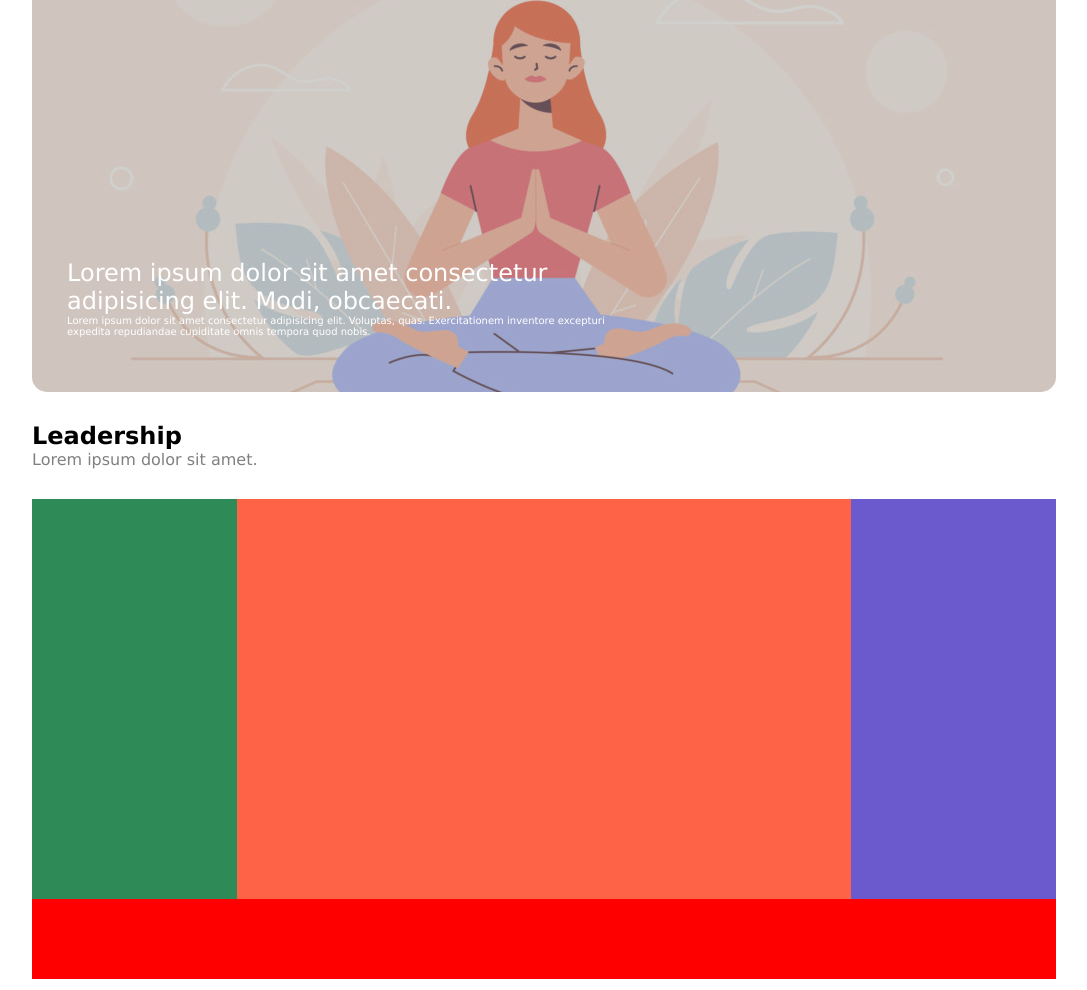
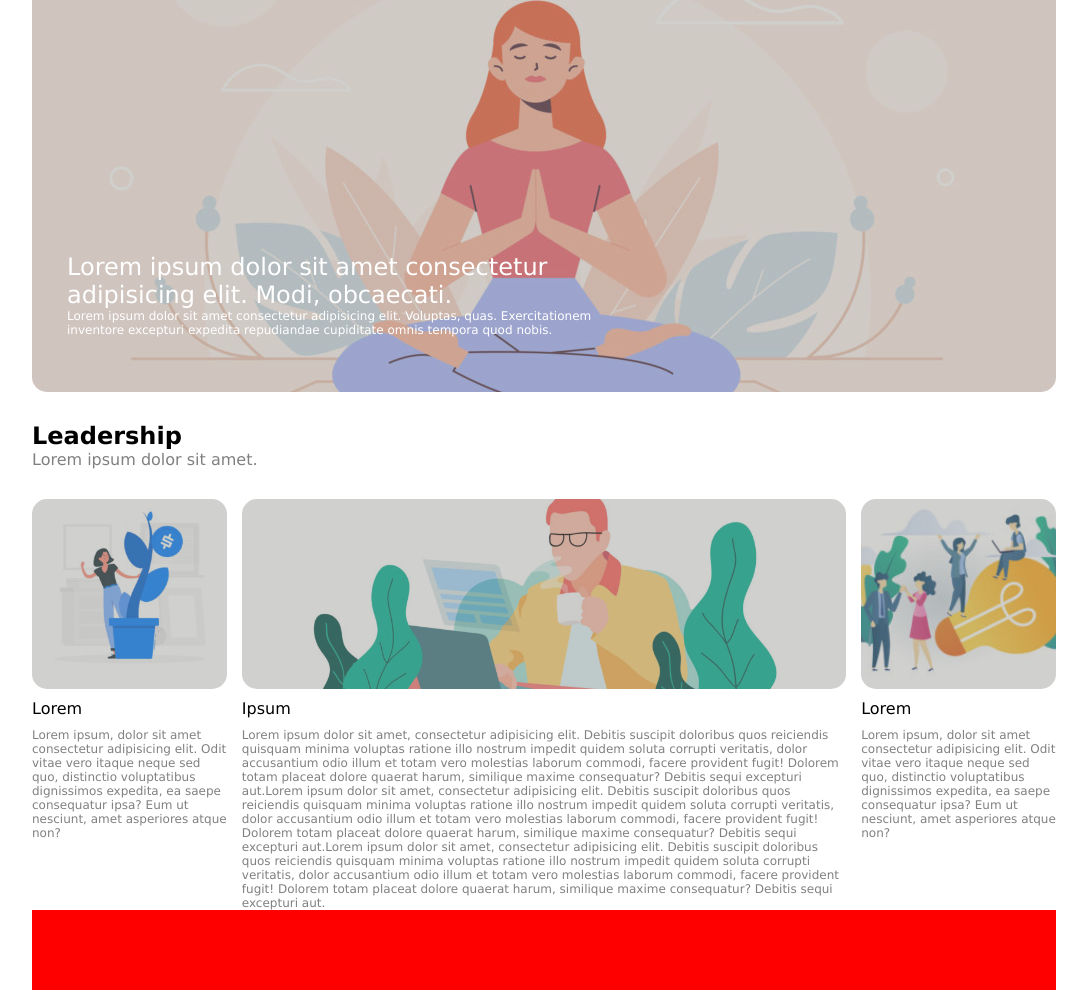
Before and after one commit to RiccardoB97/htmlcss-wp, a plain HTML site: page index.html in a window 1280 px wide. Shown: the part 157-1147 px from the top of the page, without its empty margins (96-1183 px from the left). Drawn offline with Linux system fonts and the light colour scheme.

Commit message:
Add columns with image, title and pargraphs

```diff
--- a/css/style.css
+++ b/css/style.css
@@ -15,6 +15,10 @@ body{
     width: 80%;
     margin: auto;
     font-family: Verdana, Geneva, Tahoma, sans-serif;
+}
+
+p{
+    font-size: 12px;
 }
 /* /Common classes */
 
@@ -83,10 +87,6 @@ nav{
     font-weight: 200;
 }
 
-.banner_text p{
-    font-size: 10px;
-}
-
 /* /Site Banner */
 
 
@@ -105,21 +105,79 @@ nav{
 .left_column, .right_column{
     width: 20%;
     float: left;
-    height: 400px;
 }
 
+.small_gray_layer{
+    background-color: rgb(138 138 133 / 40%);
+    top: 0;
+    left: 0;
+    width: 100%;
+    height: 190px;
+    border-radius: 15px;
+}
+
+.left_column h4, .right_column h4, .central_column h4{
+    padding: 10px 0;
+    font-weight: 400;
+    color: black;
+}
+
+/* Left column */
 .left_column{
-    background-color: seagreen;
+    width: 20%;
+    padding-right: 10px;
+    color: gray;
 }
+
+.left_column_img{
+    background-image: url(../img/img-1.jpg);
+    background-repeat: no-repeat;
+    background-size: cover;
+    height: 190px;
+    background-position: center;
+    border-radius: 15px;
+}
+/* /Left column */
+
+
+/* Central column */
+
 .central_column{
     width: 60%;
-    height: 400px;
-    background-color: tomato;
     float: left;
+    padding: 0 5px;
+    color: gray;
 }
+
+.central_column_img{
+    background-image: url(../img/banner-2.jpg);
+    background-repeat: no-repeat;
+    background-size: cover;
+    height: 190px;
+    background-position: center;
+    border-radius: 15px;
+}
+/* /Central column */
+
+
+/* Right column */
+
 .right_column{
-    background-color: slateblue;
+    width: 20%;
+    padding-left: 10px;
+    color: gray;
 }
+
+.right_column_img{
+    background-image: url(../img/img-3.jpg);
+    background-repeat: no-repeat;
+    background-size: cover;
+    height: 190px;
+    background-position: center;
+    border-radius: 15px;
+}
+/* /Right column */
+
 
 /* Site footer */
 #site_footer{
--- a/index.html
+++ b/index.html
@@ -40,13 +40,31 @@
             <h4>Lorem ipsum dolor sit amet.</h4>
         </section>
        <!-- Colonna sinistra -->
-        <aside class="left_column"></aside>
+        <aside class="left_column">
+            <div class="left_column_img">
+                <div class="small_gray_layer"></div>
+            </div>
+            <h4>Lorem</h4>
+            <p>Lorem ipsum, dolor sit amet consectetur adipisicing elit. Odit vitae vero itaque neque sed quo, distinctio voluptatibus dignissimos expedita, ea saepe consequatur ipsa? Eum ut nesciunt, amet asperiores atque non?</p>
+        </aside>
         <!-- /Colonna sinistra -->
         <!-- Colonna centrale -->
-        <div class="central_column"></div>
+        <div class="central_column">
+            <div class="central_column_img">
+                <div class="small_gray_layer"></div>
+            </div>
+            <h4>Ipsum</h4>
+            <p>Lorem ipsum dolor sit amet, consectetur adipisicing elit. Debitis suscipit doloribus quos reiciendis quisquam minima voluptas ratione illo nostrum impedit quidem soluta corrupti veritatis, dolor accusantium odio illum et totam vero molestias laborum commodi, facere provident fugit! Dolorem totam placeat dolore quaerat harum, similique maxime consequatur? Debitis sequi excepturi aut.Lorem ipsum dolor sit amet, consectetur adipisicing elit. Debitis suscipit doloribus quos reiciendis quisquam minima voluptas ratione illo nostrum impedit quidem soluta corrupti veritatis, dolor accusantium odio illum et totam vero molestias laborum commodi, facere provident fugit! Dolorem totam placeat dolore quaerat harum, similique maxime consequatur? Debitis sequi excepturi aut.Lorem ipsum dolor sit amet, consectetur adipisicing elit. Debitis suscipit doloribus quos reiciendis quisquam minima voluptas ratione illo nostrum impedit quidem soluta corrupti veritatis, dolor accusantium odio illum et totam vero molestias laborum commodi, facere provident fugit! Dolorem totam placeat dolore quaerat harum, similique maxime consequatur? Debitis sequi excepturi aut.</p>
+        </div>
         <!-- /Colonna centrale -->
         <!-- Colonna destra -->
-        <aside class="right_column"></aside>
+        <aside class="right_column">
+            <div class="right_column_img">
+                <div class="small_gray_layer"></div>
+            </div>
+            <h4>Lorem</h4>
+            <p>Lorem ipsum, dolor sit amet consectetur adipisicing elit. Odit vitae vero itaque neque sed quo, distinctio voluptatibus dignissimos expedita, ea saepe consequatur ipsa? Eum ut nesciunt, amet asperiores atque non?</p>
+        </aside>
         <!-- /Colonna destra -->
     </main>
     <!-- /Site main -->
```
